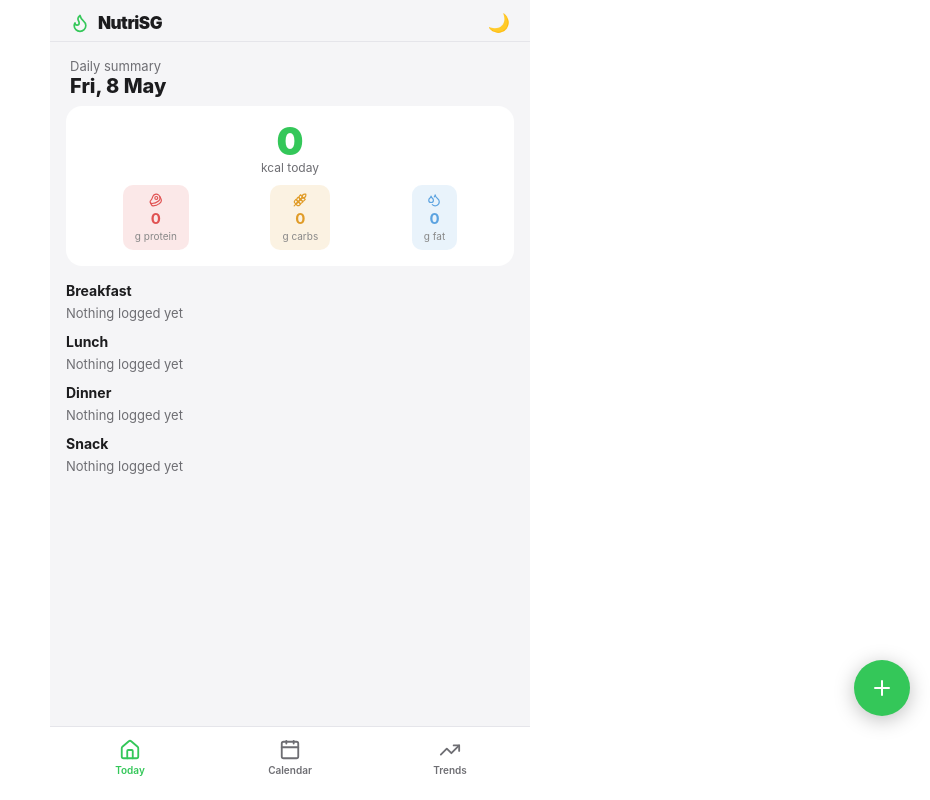
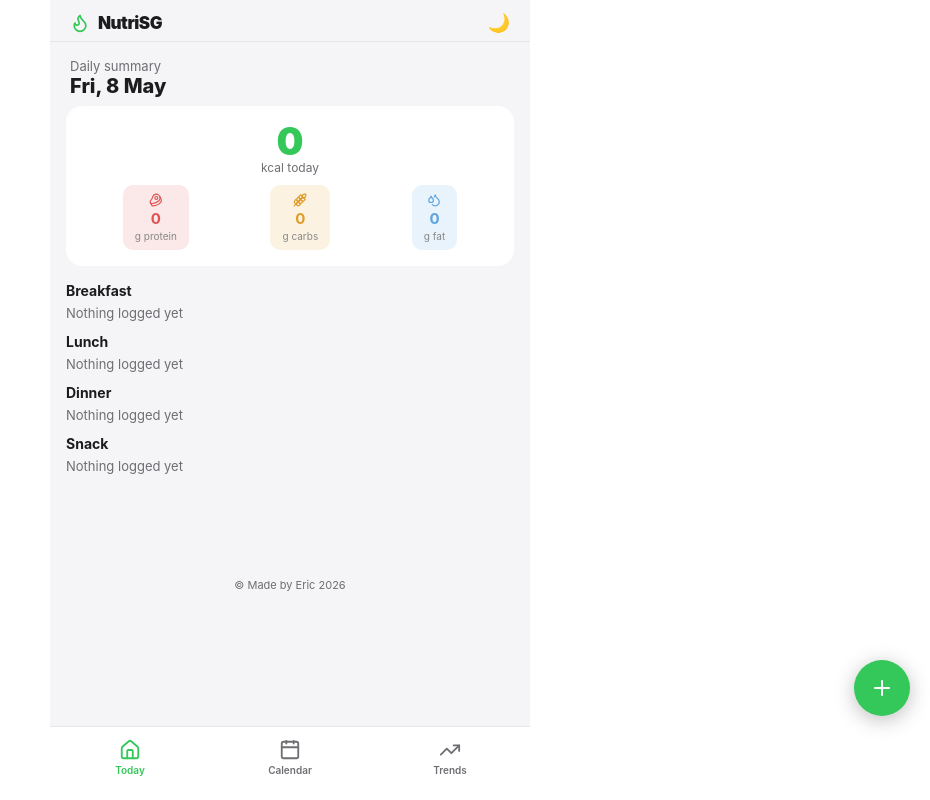
Before and after one commit to thevibecoderic/nutrisg-tracker, a React (Vite) app: page / in a window 1280 px wide. Shown: the whole page, without its empty margins (350-1280 px from the left). Built offline with nearby package versions, Linux system fonts and the light colour scheme.

Commit message:
add trademark

```diff
--- a/src/App.jsx
+++ b/src/App.jsx
@@ -521,6 +521,9 @@ export default function App() {
           </button>
         ))}
       </nav>
+      <div style={{ textAlign:"center", padding:"12px 0 4px", fontSize:11, color:"var(--muted)" }}>
+  © Made by Eric 2026
+</div>
     </div>
   );
 }
```
